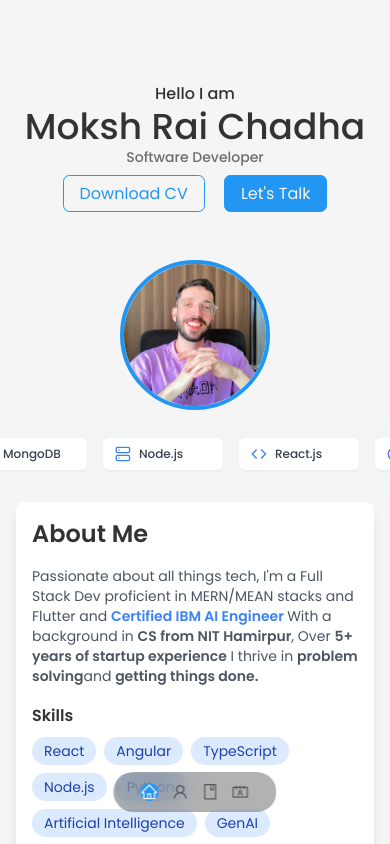
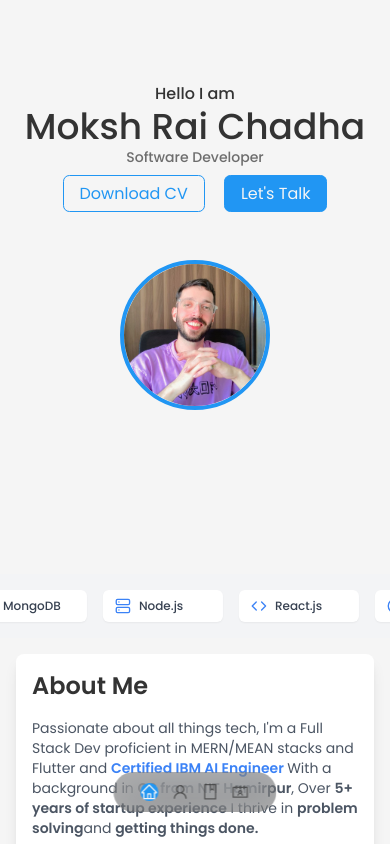
Before and after one commit to mokshchadha/react-portfolio, a React (Create React App) app: page / in a window 390 px wide. Shown: the top 844 px of the page. Built offline with nearby package versions, Linux system fonts and the light colour scheme.

Commit message:
updated css

```diff
--- a/src/components/header/header.css
+++ b/src/components/header/header.css
@@ -78,7 +78,7 @@
 
 @media screen and (max-width: 600px) {
     header {
-        height: 50vh;
+        height: 68vh;
         padding-top: 7vh;
     }
 
```
